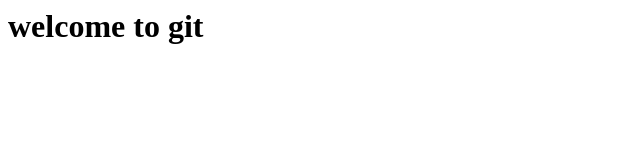
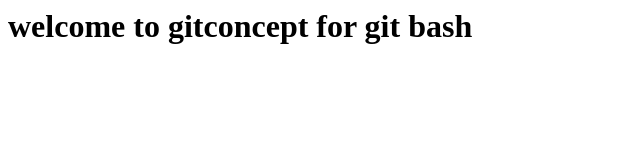
Before and after one commit to AnilKumar107/GitExercise, a plain HTML site: page index.html in a window 1280 px wide. Shown: the whole page, without its empty margins (0-640 px from the left). Drawn offline with Linux system fonts and the light colour scheme.

```diff
--- a/index.html
+++ b/index.html
@@ -1 +1 @@
-<h1>welcome to git</h1>
+<h1>welcome to gitconcept for git bash</h1>
```
